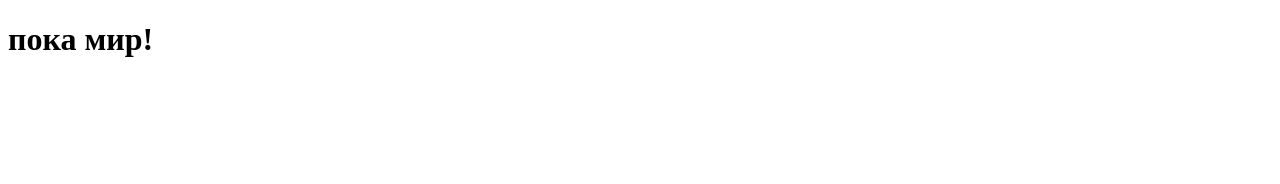
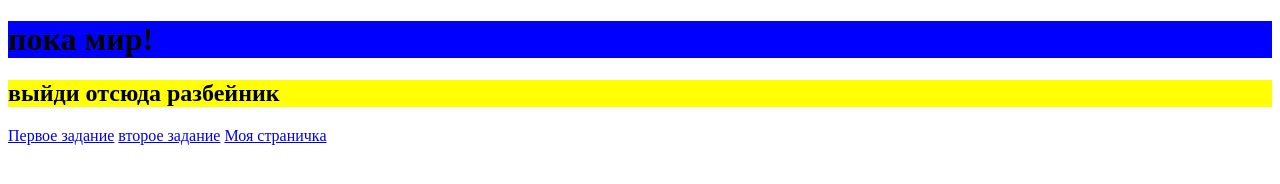
Before and after one commit to Evgenia2007/evgenia2007.github.io, a plain HTML site: page index.html in a window 1280 px wide. Drawn offline with Linux system fonts and the light colour scheme.

Commit message:
Add files via upload

```diff
--- a/index.html
+++ b/index.html
@@ -4,9 +4,22 @@
     <meta charset="UTF-8">
     <meta name="viewport" content="width=device-width, initial-scale=1.0">
     <title>Document</title>
+    <style>
+        h1{
+            background-color: blue;
+
+        }
+        h2{
+            background-color: yellow;
+        }
+    </style>
 </head>
 <body>
     <h1>пока мир!</h1>
+    <h2>выйди отсюда разбейник</h2>
+    <a href="task_1.html">Первое задание</a>
+    <a href="task_2.html">второе задание</a>
+    <a href="my_page.html">Моя страничка</a>
 
 </body>
 </html>
```
Also changed, not shown: my_page.html (added, +11 -0 lines), task_1.html (added, +11 -0 lines), task_2.html (added, +11 -0 lines).
